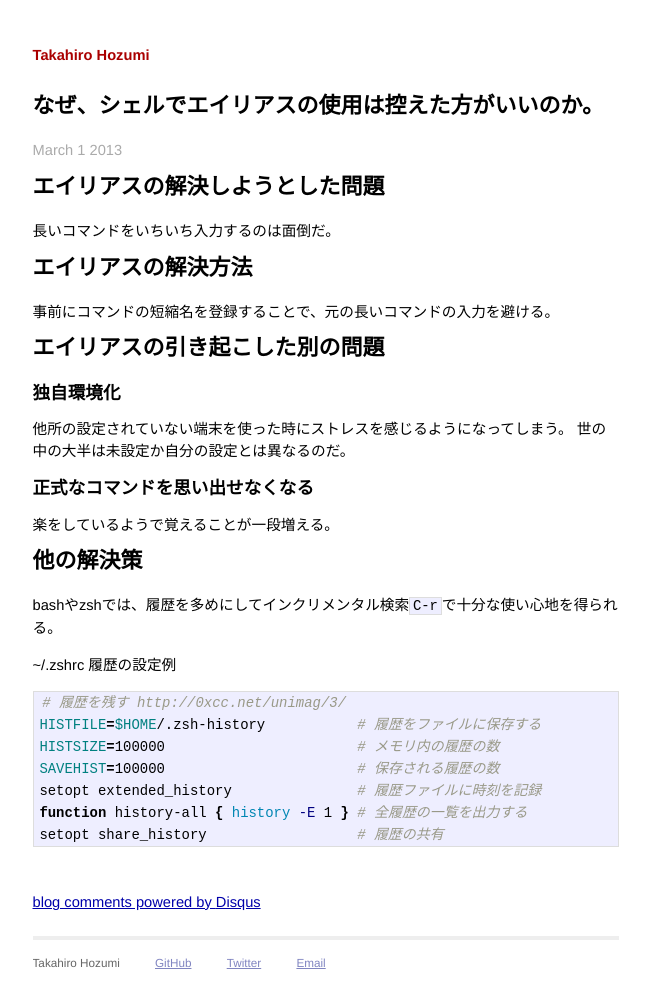
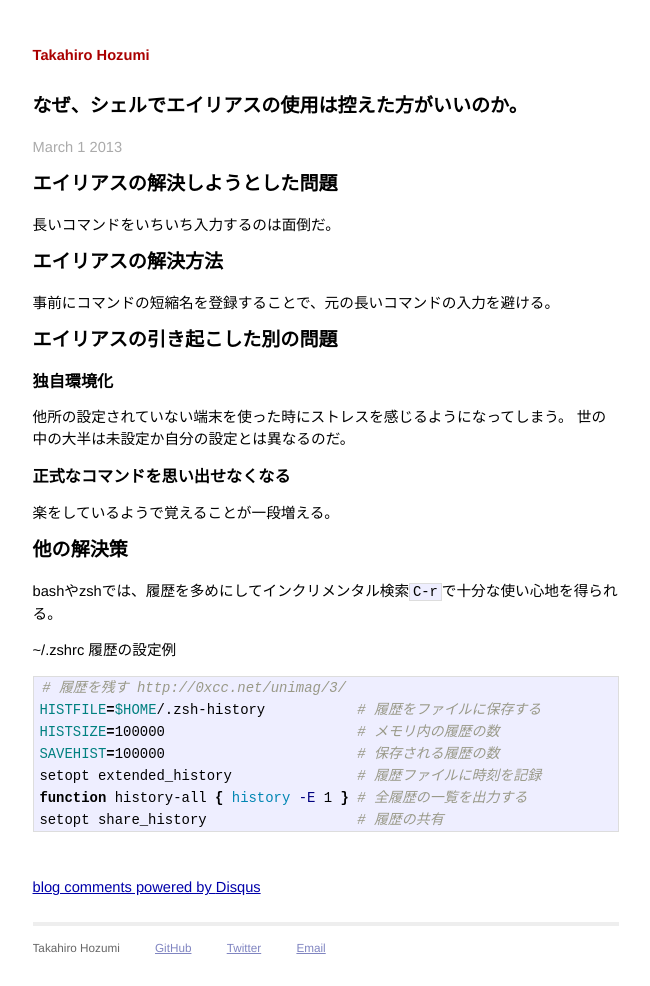
Before and after one commit to hozumi/hozumi.github.com, a Jekyll site: the page built from _posts/2013-03-01-shell-alias-ja.markdown, in a window 1280 px wide. Shown: the whole page, without its empty margins (314-964 px from the left). Built offline with Jekyll 4.4.1, drawn with Linux system fonts in a browser that asks for light colours; Markdown is read by kramdown in place of the engine named in the settings; comment, search, counter and statistics services are not loaded.

Commit message:
fix h123 size

```diff
--- a/css/screen.css
+++ b/css/screen.css
@@ -37,11 +37,11 @@ body {
 }
 
 h1 {
-  font-size: 150%;
+  font-size: 130%;
 }
 
 h2 {
-  font-size: 120%;
+  font-size: 110%;
 }
 
 h3 {
```
